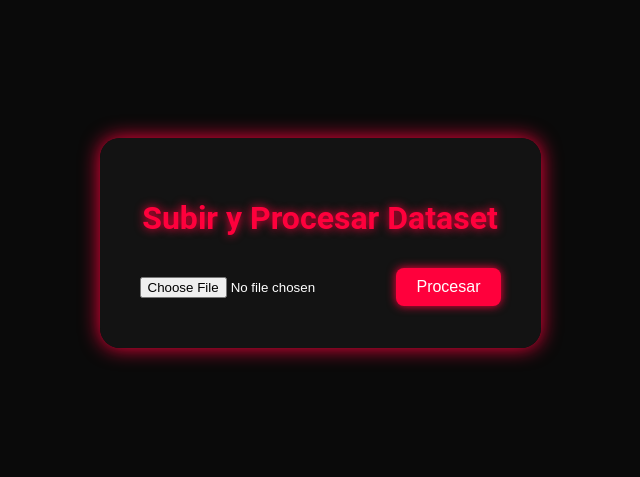
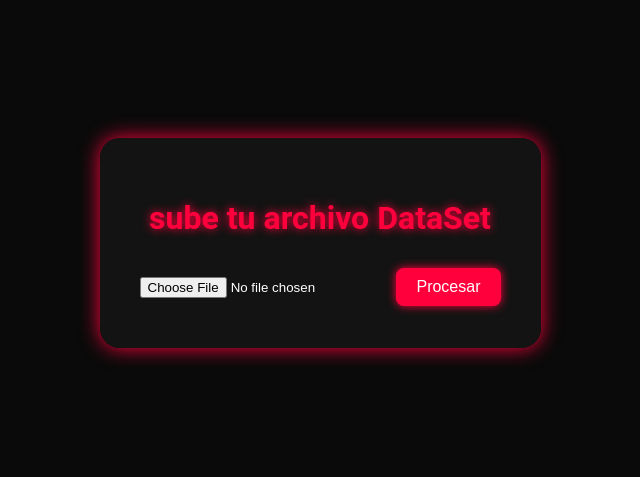
Before and after one commit to Ed-s23/DivicionDeDataSet, a Django app: page / in a window 1280 px wide. Shown: the part 165-642 px from the top of the page, without its empty margins (320-960 px from the left). Run offline with Django 5.2, Linux system fonts and the light colour scheme.

Commit message:
Update title and header text in home.html
cambios de Html

```diff
--- a/dataset_app/templates/home.html
+++ b/dataset_app/templates/home.html
@@ -4,13 +4,13 @@
     {% load static %}
 
     <meta charset="UTF-8">
-    <title>Procesar Dataset</title>
+    <title>Epsamen</title>
     <link rel="stylesheet" href="{% static 'css/styles.css' %}">
 </head>
 <body>
 
     <div class="container">
-        <h1>Subir y Procesar Dataset</h1>
+        <h1>sube tu archivo DataSet</h1>
 
 
 
```
